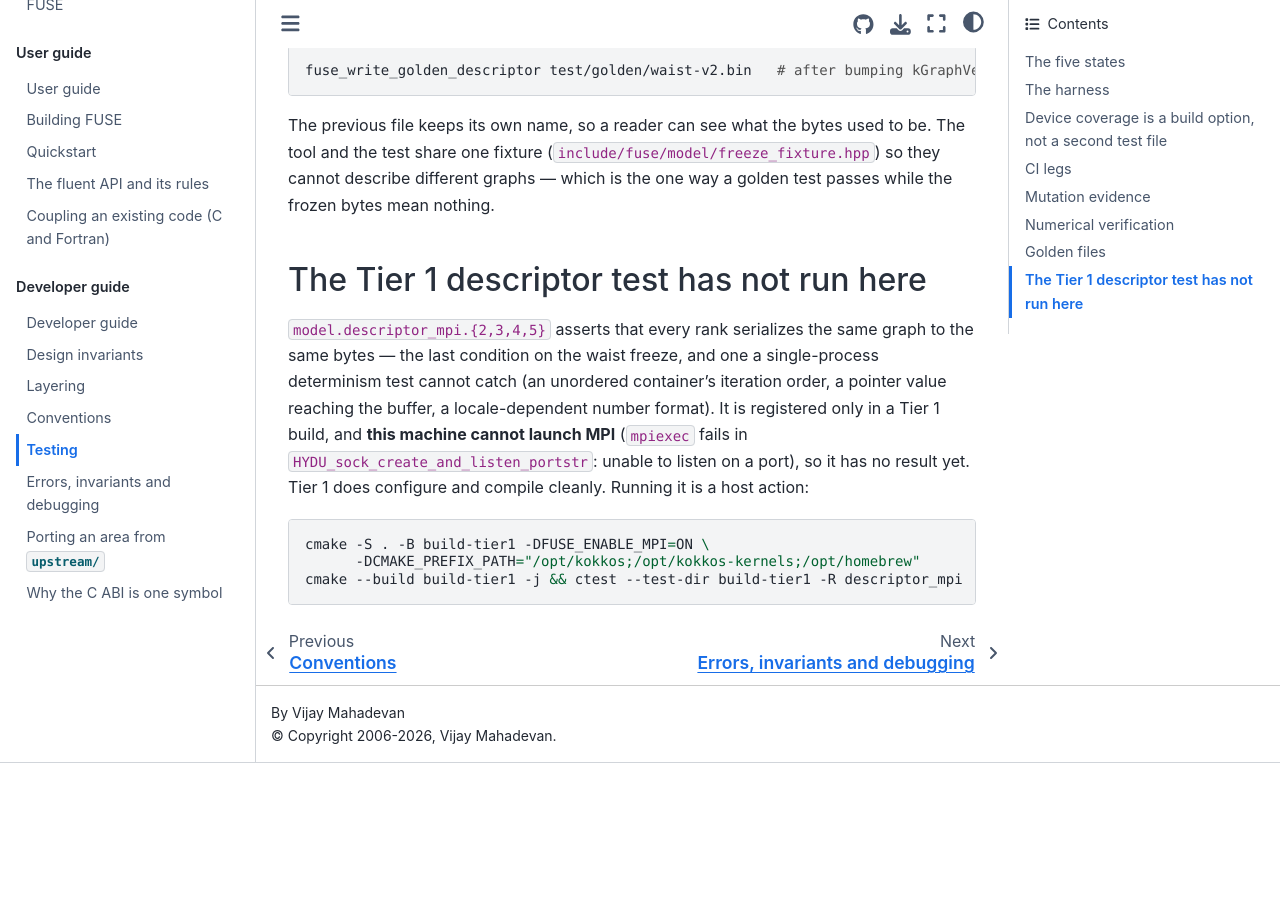
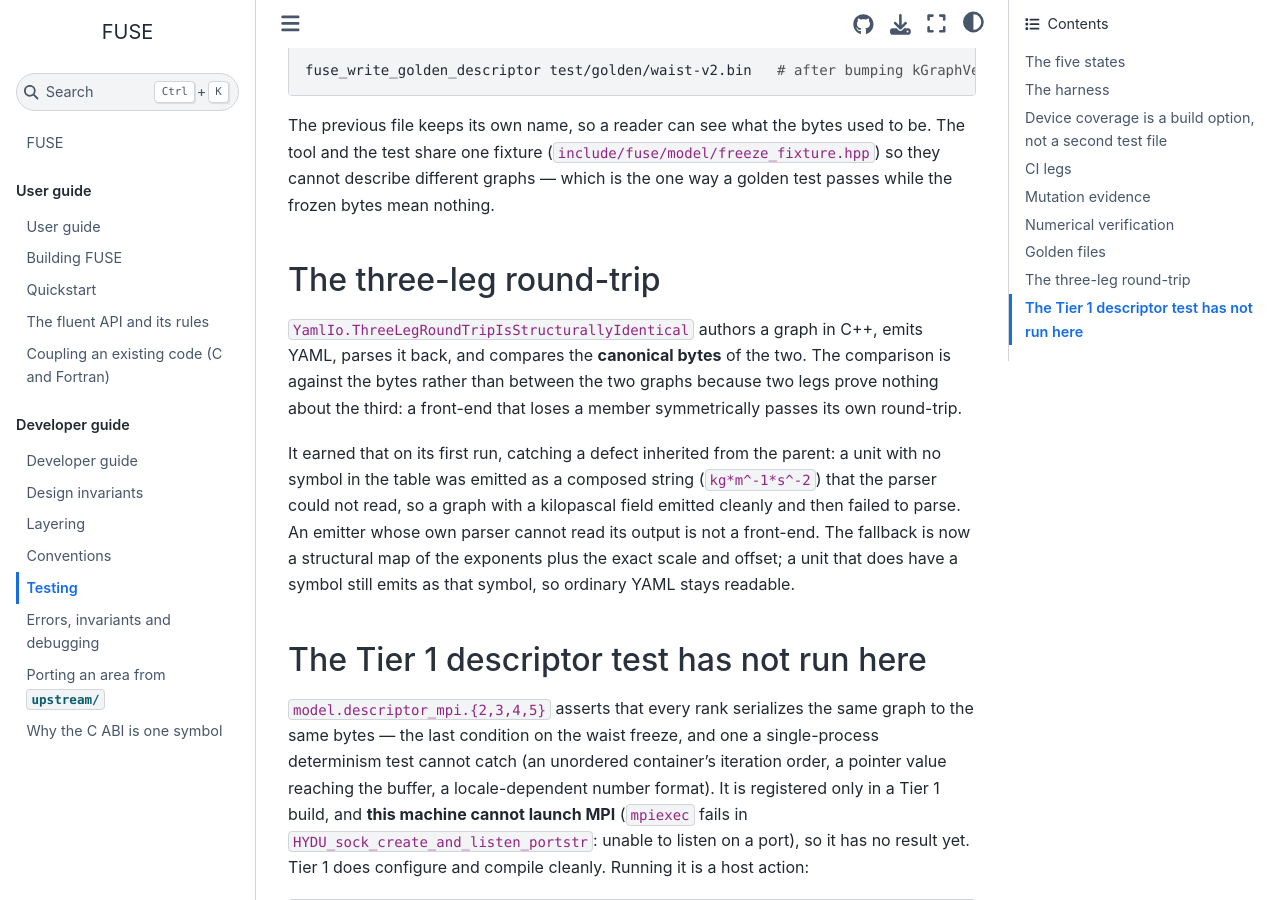
Before and after one commit to vijaysm/fuse, a Sphinx documentation site: the page built from docs/dev/testing.md, in a window 1280 px wide and 900 px high, scrolled down 2679 px. Built offline with Sphinx 7.4.7 and the Sphinx Book theme 1.1.4, drawn with Linux system fonts in a browser that asks for light colours; pages that are not in the unit, such as notebooks, are missing from menus; before the commit the page ends 3442 px from its top, so only the background shows below that.

Commit message:
Record the YAML port's mutation results and harden the mutation gate
Twelve model mutations are killed, including two on the YAML unit form,
and the gate now refuses a build tree configured for another source
root. UPSTREAMS.lock lists the YAML and compatibility/transform paths
now superseded, and the testing and build docs describe the three-leg
round-trip.

```diff
--- a/docs/dev/testing.md
+++ b/docs/dev/testing.md
@@ -103,6 +103,20 @@
 test share one fixture (`include/fuse/model/freeze_fixture.hpp`) so they cannot describe different
 graphs — which is the one way a golden test passes while the frozen bytes mean nothing.
 
+## The three-leg round-trip
+
+`YamlIo.ThreeLegRoundTripIsStructurallyIdentical` authors a graph in C++, emits YAML, parses it back,
+and compares the **canonical bytes** of the two. The comparison is against the bytes rather than
+between the two graphs because two legs prove nothing about the third: a front-end that loses a member
+symmetrically passes its own round-trip.
+
+It earned that on its first run, catching a defect inherited from the parent: a unit with no symbol in
+the table was emitted as a composed string (`kg*m^-1*s^-2`) that the parser could not read, so a graph
+with a kilopascal field emitted cleanly and then failed to parse. An emitter whose own parser cannot
+read its output is not a front-end. The fallback is now a structural map of the exponents plus the
+exact scale and offset; a unit that does have a symbol still emits as that symbol, so ordinary YAML
+stays readable.
+
 ## The Tier 1 descriptor test has not run here
 
 `model.descriptor_mpi.{2,3,4,5}` asserts that every rank serializes the same graph to the same bytes —
```
Also changed, not shown: build-evidence/model-mutations.md (+3 -1 lines), docs/user/build.md (+7 -1 lines), 2 other files.
